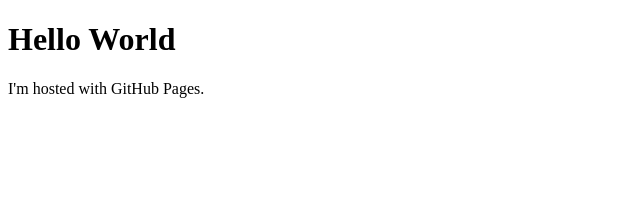
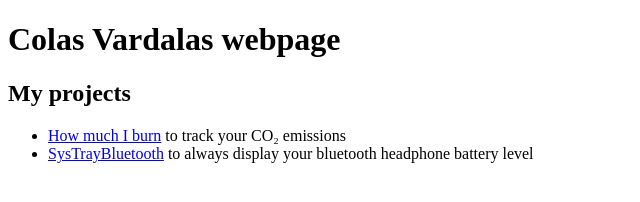
Before and after one commit to bidjes/bidjes.github.io, a plain HTML site: page index.html in a window 1280 px wide. Shown: the whole page, without its empty margins (0-640 px from the left). Drawn offline with Linux system fonts and the light colour scheme.

Commit message:
Projects

```diff
--- a/index.html
+++ b/index.html
@@ -1,7 +1,11 @@
 <!DOCTYPE html>
 <html>
 <body>
-<h1>Hello World</h1>
-<p>I'm hosted with GitHub Pages.</p>
+<h1>Colas Vardalas webpage</h1>
+<h2>My projects</h2>
+<ul>
+    <li><a href="https://github.com/bidjes/HowMuchIBurn">How much I burn</a> to track your CO₂ emissions</li>
+    <li><a href="https://github.com/bidjes/SysTrayBluetooth">SysTrayBluetooth</a> to always display your bluetooth headphone battery level</li>
+</ul>
 </body>
 </html>
```
